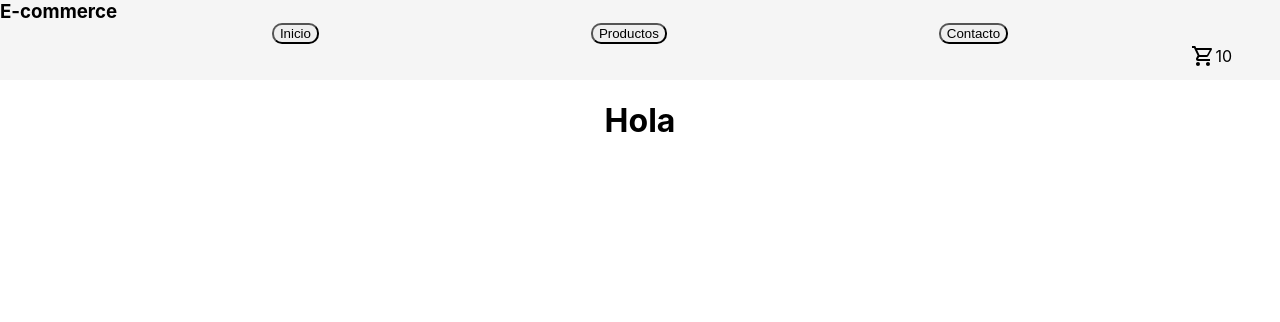
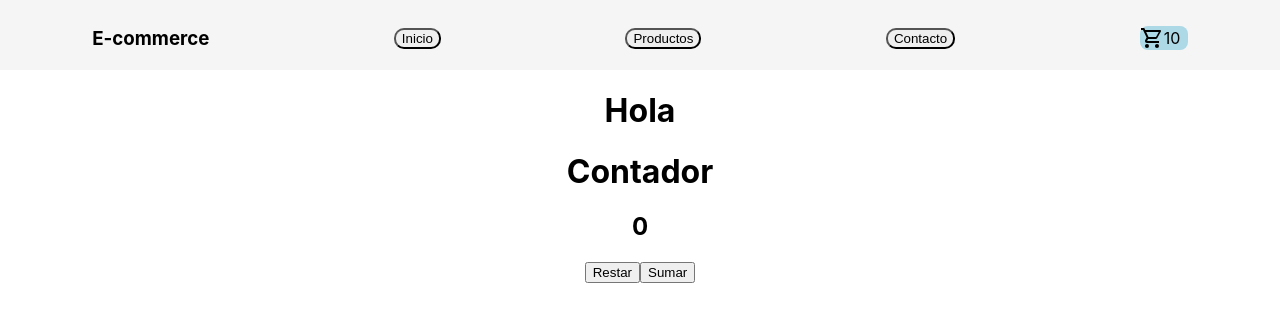
Before and after one commit to JuanPuente997/ProyectoReact34780, a React (Create React App) app in the folder proyecto34780/: page / in a window 1280 px wide. Shown: the top 322 px of the page. Built offline with nearby package versions, Linux system fonts and the light colour scheme.

Commit message:
agregando contador

```diff
--- a/proyecto34780/src/App.js
+++ b/proyecto34780/src/App.js
@@ -2,12 +2,13 @@ import React from 'react';
 import './App.css';
 import ItemListContainer from './Components/ItemListContainer/ItemListContainer';
 import Navbar from './Components/Navbar/Navbar';
-
+import Counter from './Components/Counter';
 function App() {
   return (
     <div className="App">
       <Navbar />
       <ItemListContainer greeting={'Hola'}/>
+      <Counter/>
     </div>
   );
 }
--- a/proyecto34780/src/Components/CartWidget/CartWidget.css
+++ b/proyecto34780/src/Components/CartWidget/CartWidget.css
@@ -1,7 +1,8 @@
 .CartWidget{
     display:flex;
-    justify-content: end;
     align-items: center;
-    margin-right:  3rem;
-
+    background-color: lightblue;
+    width: 3rem;
+    font-size: 16px;
+    border-radius: 8px;
 }
--- a/proyecto34780/src/Components/CartWidget/CartWidget.js
+++ b/proyecto34780/src/Components/CartWidget/CartWidget.js
@@ -4,7 +4,7 @@ import cart from '../assets/cart.svg'
 const CartWidget = () => {
     return(
         <div className='CartWidget'>
-            <img src={cart} alt='cart'/>
+            <img src={cart} alt='cart' />
             10
         </div>
     )
--- /dev/null
+++ b/proyecto34780/src/Components/Counter.js
@@ -0,0 +1,28 @@
+import {useState} from 'react'
+const Counter = () =>{
+
+    const[count, setCount]= useState(0)
+
+    const restar = () =>{
+        if(count>0){
+            setCount(count-1)
+        }
+    }
+    const sumar = ()=>{
+        setCount(count+1)
+    }
+
+
+
+
+    return(
+   <div>
+    <h1>Contador</h1>
+    <h2>{count}</h2>
+    <button onClick={restar}>Restar</button>
+    <button onClick={sumar}>Sumar</button>
+   </div>
+)
+}
+
+export default Counter
--- a/proyecto34780/src/Components/Navbar/Navbar.css
+++ b/proyecto34780/src/Components/Navbar/Navbar.css
@@ -1,20 +1,17 @@
 .Navbar{
     background-color:whitesmoke;
-    height: 80px;
+    height: 70px;
 }
 
-.Title{
-    display:flex;
-    margin-top: 0;
-    margin-bottom: 0;
-    justify-content: start;
-
-}
 .BoxButtons{
-    display:flex;
-    justify-content:space-evenly
+   display: flex;
+   flex-direction: row;
+   align-items: center;
+   justify-content:space-around;
+   padding-top: 8px;
 }
 
 .Button{
     border-radius: 10px;
+
 }
--- a/proyecto34780/src/Components/Navbar/Navbar.js
+++ b/proyecto34780/src/Components/Navbar/Navbar.js
@@ -3,18 +3,15 @@ import CartWidget from '../CartWidget/CartWidget'
 
 const Navbar = ()=>{
     return(
-        <nav className='Navbar'>
-            <div>
-             <div><h3 className='Title'>E-commerce</h3></div>
+        <nav className = 'Navbar'>
              <div className='BoxButtons'>
-                <button className='Button'>Inicio</button>
-                <button className='Button'>Productos</button>
-                <button className='Button'>Contacto</button>
-            </div>
+             <div><h3>E-commerce</h3></div>
+                <button className ='Button'>Inicio</button>
+                <button className ='Button'>Productos</button>
+                <button className ='Button'>Contacto</button>
                 <div>
                     <CartWidget/>
                 </div>
-
             </div>
         </nav>
     )
```
